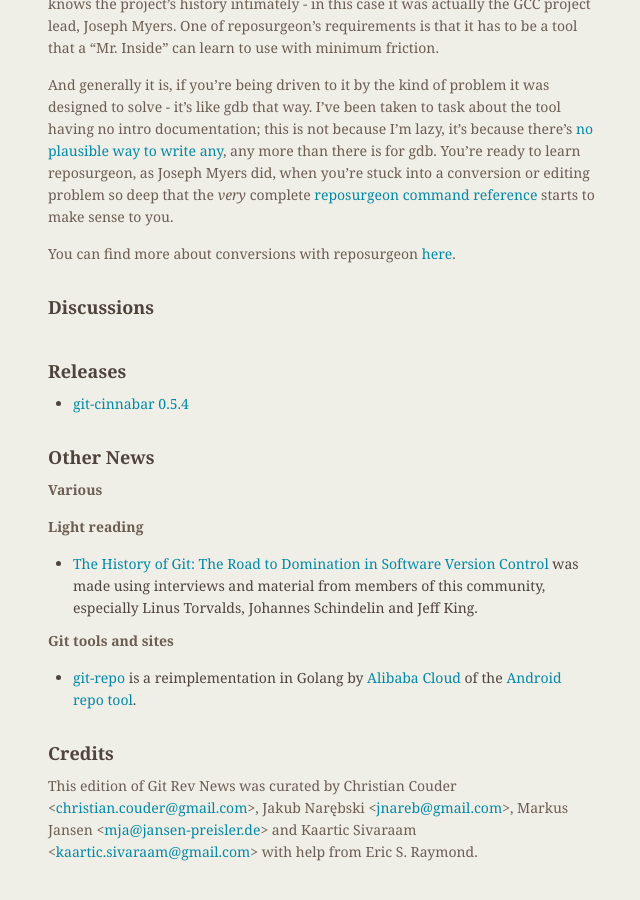
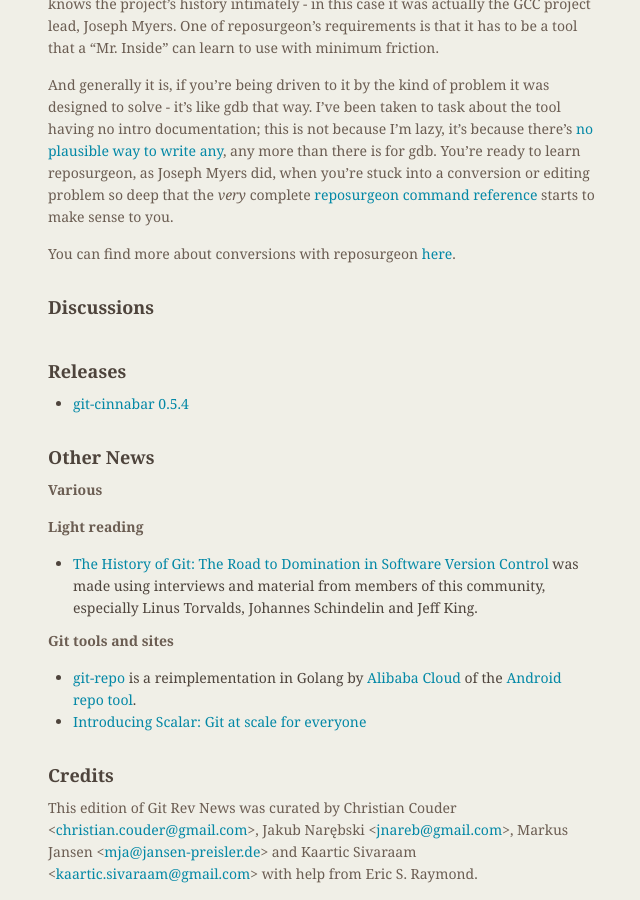
Before and after one commit to git/git.github.io, a Jekyll site: the page built from rev_news/drafts/edition-60.md, in a window 1280 px wide and 900 px high, scrolled down 3088 px. Shown: the whole window, without its empty margins (486-1126 px from the left). Built offline with Jekyll 4.4.1, drawn with Linux system fonts in a browser that asks for light colours; before the commit the page ends 3966 px from its top, so only the background shows below that.

Commit message:
RevNews: link to Stolee's scalar blog post
Signed-off-by: Johannes Schindelin <johannes.schindelin@gmx.de>

```diff
--- a/rev_news/drafts/edition-60.md
+++ b/rev_news/drafts/edition-60.md
@@ -231,6 +231,7 @@
 * [git-repo](https://github.com/aliyun/git-repo-go) is a
   reimplementation in Golang by [Alibaba Cloud](https://github.com/aliyun) of the
   [Android repo tool](https://source.android.com/setup/develop/repo).
+* [Introducing Scalar: Git at scale for everyone](https://devblogs.microsoft.com/devops/introducing-scalar/)
 
 ## Credits
 
```
